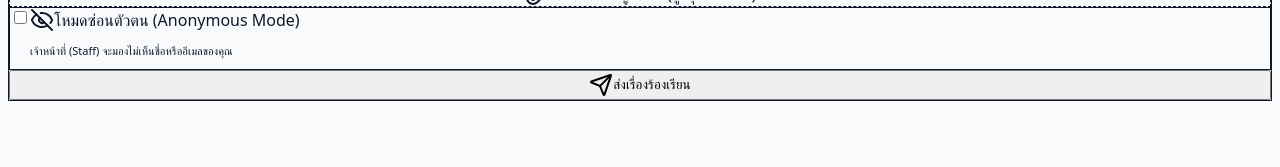
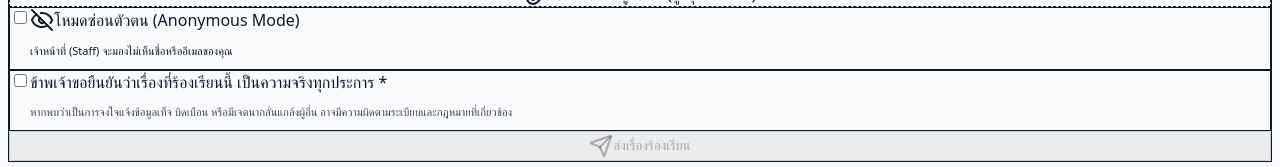
Before and after one commit to Hosxiz/complaintSystem, a Next.js app: page /dashboard in a window 1280 px wide. Shown: the part 1097-1264 px from the top of the page. Before the commit the page ends 1206 px from the top, so only its background shows below. Built offline with nearby package versions, Linux system fonts and the light colour scheme; no server answers; the database is empty.

Commit message:
feat: add mandatory truth certification checkbox before submitting ticket

```diff
--- a/src/components/tickets/NewTicketForm.jsx
+++ b/src/components/tickets/NewTicketForm.jsx
@@ -19,6 +19,7 @@ export default function NewTicketForm({ categories = [] }) {
   const [description, setDescription] = useState('')
   const [contactInfo, setContactInfo] = useState('')
   const [isAnonymous, setIsAnonymous] = useState(false)
+  const [isCertified, setIsCertified] = useState(false)
   const [selectedFile, setSelectedFile] = useState(null)
 
   const [loading, setLoading] = useState(false)
@@ -56,6 +57,10 @@ export default function NewTicketForm({ categories = [] }) {
       // 2. ตรวจสอบความถูกต้องของข้อมูล
       if (!major.trim()) {
         throw new Error('กรุณาเลือกสาขาวิชาที่เกี่ยวข้อง')
+      }
+
+      if (!isCertified) {
+        throw new Error('กรุณากดยอมรับว่าข้อมูลและเรื่องที่ร้องเรียนเป็นความจริงทุกประการก่อนส่ง')
       }
 
       // 3. เสก Ticket Code และ Tracking Code
@@ -194,6 +199,7 @@ export default function NewTicketForm({ categories = [] }) {
             setContactInfo('')
             setSelectedFile(null)
             setIsAnonymous(false)
+            setIsCertified(false)
             window.location.reload()
           }}
           className="w-full py-2.5 px-4 bg-emerald-600 hover:bg-emerald-700 text-white font-medium rounded-xl transition"
@@ -360,10 +366,39 @@ export default function NewTicketForm({ categories = [] }) {
           </label>
         </div>
 
+        {/* ⚖️ ข้อตกลงยืนยันความถูกต้องของข้อมูล (Mandatory Certification) */}
+        <div
+          className={`p-3.5 rounded-xl border transition-all ${
+            isCertified
+              ? 'bg-blue-50/70 border-blue-200 text-blue-900'
+              : 'bg-amber-50/70 border-amber-200 text-amber-900'
+          }`}
+        >
+          <label className="flex items-start gap-2.5 cursor-pointer select-none">
+            <input
+              type="checkbox"
+              required
+              checked={isCertified}
+              onChange={(e) => setIsCertified(e.target.checked)}
+              className="mt-0.5 w-4 h-4 text-blue-600 rounded border-slate-300 focus:ring-blue-500 shrink-0 cursor-pointer"
+            />
+            <div className="space-y-0.5">
+              <span className="font-bold text-xs block leading-tight">
+                ข้าพเจ้าขอยืนยันว่าเรื่องที่ร้องเรียนนี้ เป็นความจริงทุกประการ{' '}
+                <span className="text-red-500">*</span>
+              </span>
+              <p className="text-[11px] opacity-80 leading-normal">
+                หากพบว่าเป็นการจงใจแจ้งข้อมูลเท็จ บิดเบือน หรือมีเจตนากลั่นแกล้งผู้อื่น
+                อาจมีความผิดตามระเบียบและกฎหมายที่เกี่ยวข้อง
+              </p>
+            </div>
+          </label>
+        </div>
+
         <button
           type="submit"
-          disabled={loading}
-          className="w-full py-2.5 px-4 bg-blue-600 hover:bg-blue-700 disabled:bg-blue-400 text-white text-xs font-semibold rounded-xl flex items-center justify-center gap-2 transition shadow-sm"
+          disabled={loading || !isCertified}
+          className="w-full py-2.5 px-4 bg-blue-600 hover:bg-blue-700 disabled:bg-slate-300 disabled:text-slate-500 disabled:cursor-not-allowed text-white text-xs font-semibold rounded-xl flex items-center justify-center gap-2 transition shadow-sm"
         >
           <Send className="w-3.5 h-3.5" />
           {loading ? 'กำลังส่งข้อมูล...' : 'ส่งเรื่องร้องเรียน'}
```
